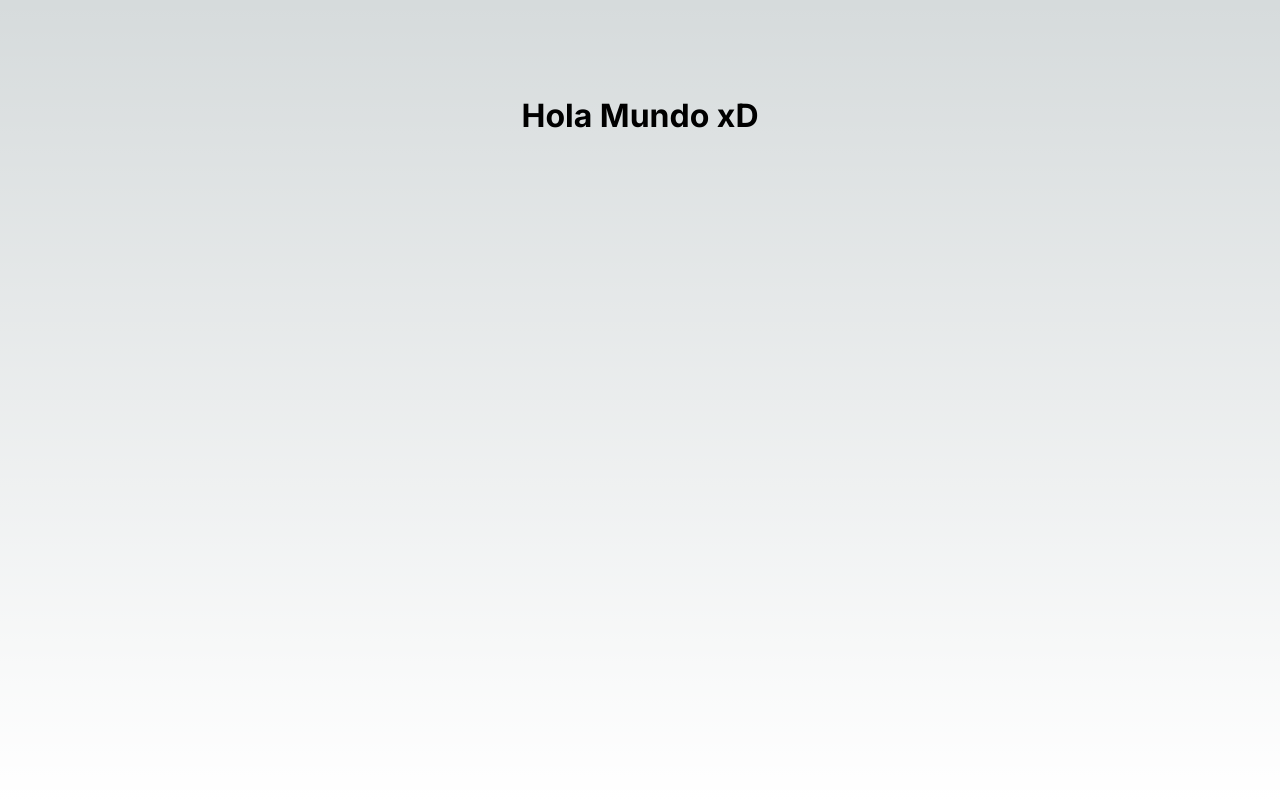
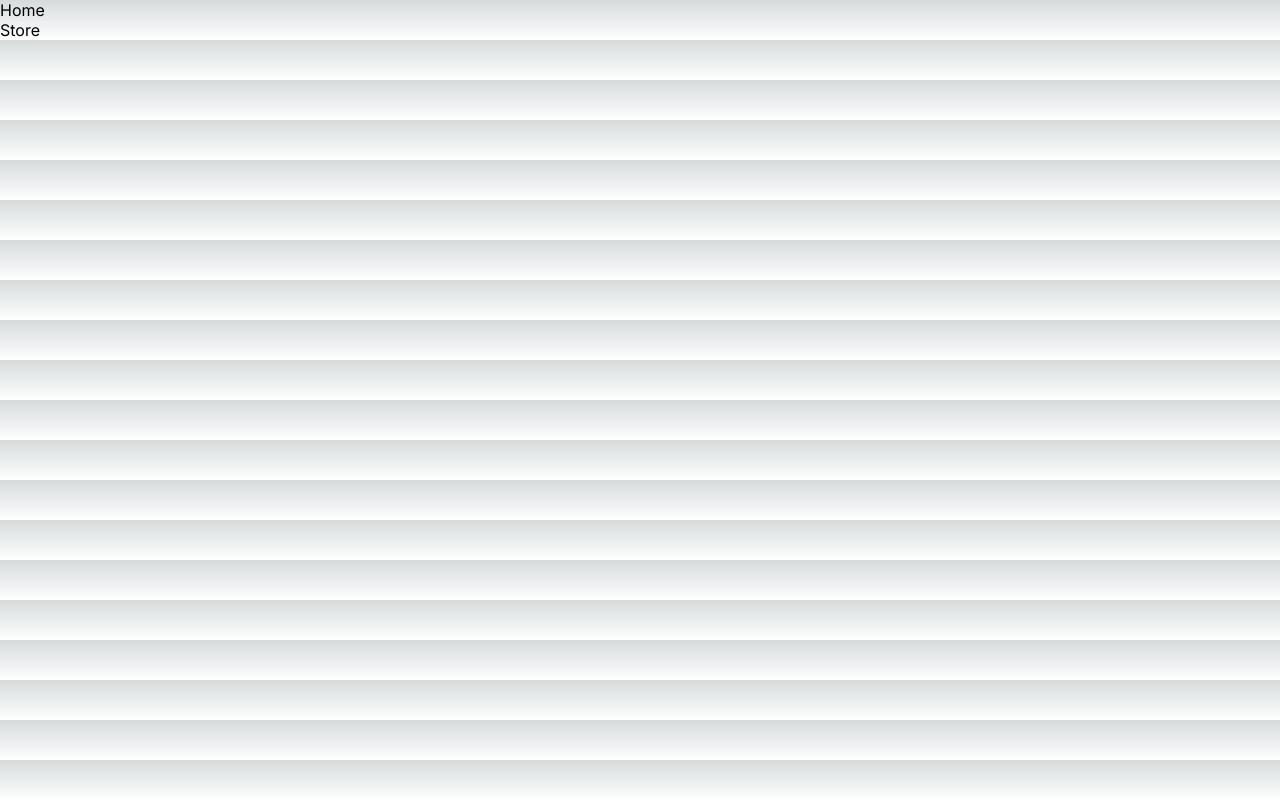
Before and after one commit to NoeNavarro1/Future-World, a Next.js app: page / in a window 1280 px wide. Built offline with nearby package versions, Linux system fonts and the light colour scheme.

Commit message:
04-Layout en Nextjs

```diff
--- a/src/app/layout.tsx
+++ b/src/app/layout.tsx
@@ -5,7 +5,7 @@
 const inter = Inter({ subsets: ["latin"] });
 
 export const metadata: Metadata = {
-  title: "Create Next App",
+  title: "Future World",
   description: "Generated by create next app",
 };
 
@@ -16,7 +16,17 @@
 }>) {
   return (
     <html lang="en">
-      <body className={inter.className}>{children}</body>
+      <body className={inter.className}>
+        <header>
+          <nav>
+            <ul>
+              <li>Home</li>
+              <li>Store</li>
+            </ul>
+          </nav>
+        </header>
+      </body>
+
     </html>
   );
 }
--- /dev/null
+++ b/src/app/store/[category]/layout.tsx
@@ -0,0 +1,6 @@
+export default function Layout({children}: {children: React.ReactNode}){
+<main>
+    <nav>Navegacion de las categorias</nav>
+    {children}
+</main>
+}
```
